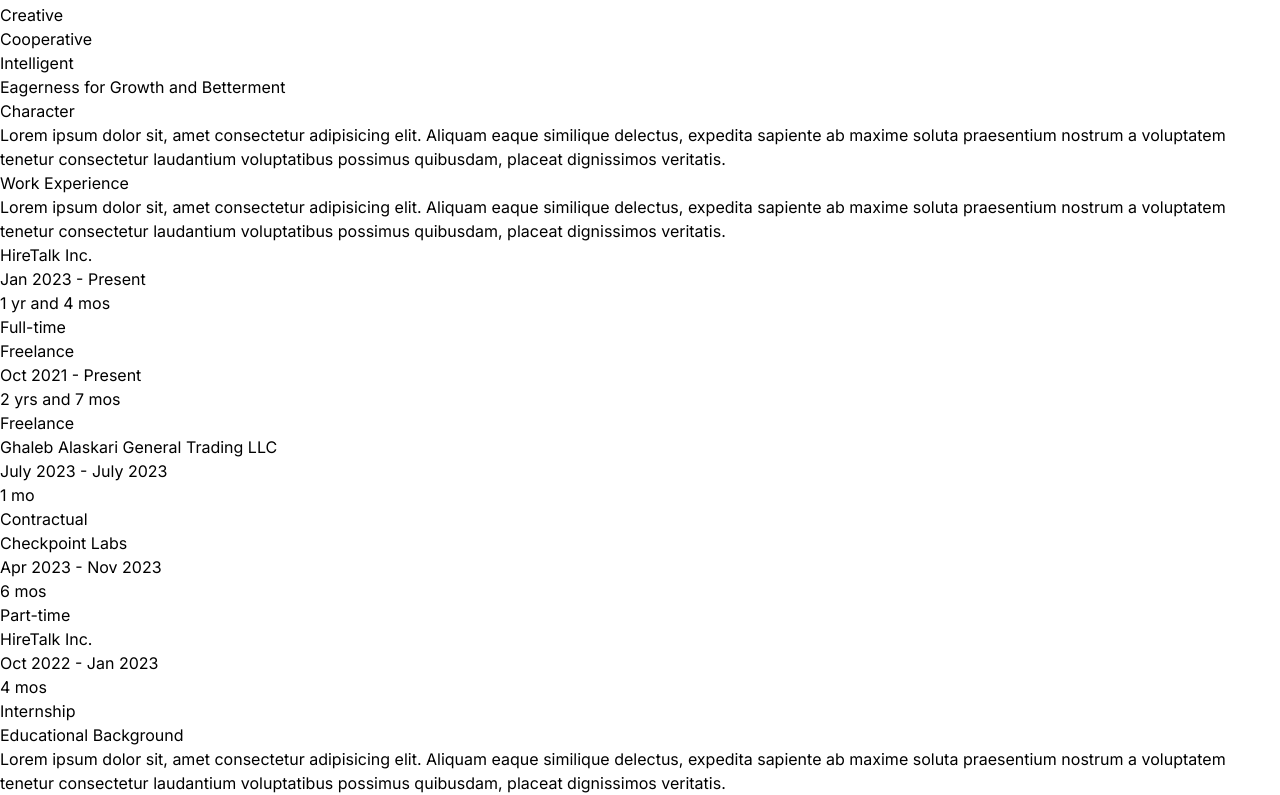
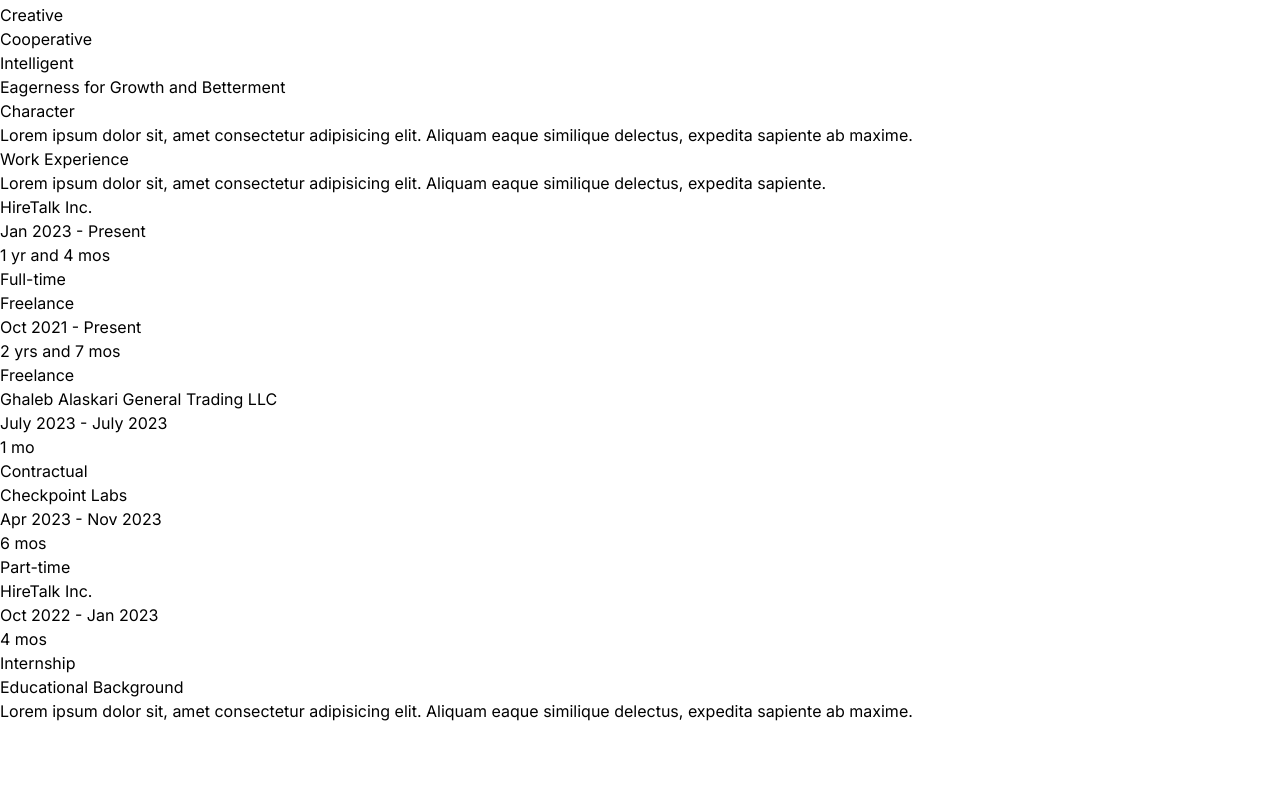
Before and after one commit to jazztinecruz/portfolioV2, a Next.js app: page / in a window 1280 px wide. Shown: the part 405-1200 px from the top of the page. Built offline with nearby package versions, Linux system fonts and the light colour scheme.

Commit message:
chore: add ids

```diff
--- a/app/_components/sections/about/character.tsx
+++ b/app/_components/sections/about/character.tsx
@@ -18,9 +18,7 @@
         <Title>Character</Title>
         <p className="tertiary">
           Lorem ipsum dolor sit, amet consectetur adipisicing elit. Aliquam
-          eaque similique delectus, expedita sapiente ab maxime soluta
-          praesentium nostrum a voluptatem tenetur consectetur laudantium
-          voluptatibus possimus quibusdam, placeat dignissimos veritatis.
+          eaque similique delectus, expedita sapiente ab maxime.
         </p>
       </div>
     </section>
--- a/app/_components/sections/about/educational.tsx
+++ b/app/_components/sections/about/educational.tsx
@@ -9,9 +9,7 @@
         <Title>Educational Background</Title>
         <p className="tertiary">
           Lorem ipsum dolor sit, amet consectetur adipisicing elit. Aliquam
-          eaque similique delectus, expedita sapiente ab maxime soluta
-          praesentium nostrum a voluptatem tenetur consectetur laudantium
-          voluptatibus possimus quibusdam, placeat dignissimos veritatis.
+          eaque similique delectus, expedita sapiente ab maxime.
         </p>
       </div>
 
--- a/app/_components/sections/about/work.tsx
+++ b/app/_components/sections/about/work.tsx
@@ -8,9 +8,7 @@
         <Title>Work Experience</Title>
         <p className="tertiary">
           Lorem ipsum dolor sit, amet consectetur adipisicing elit. Aliquam
-          eaque similique delectus, expedita sapiente ab maxime soluta
-          praesentium nostrum a voluptatem tenetur consectetur laudantium
-          voluptatibus possimus quibusdam, placeat dignissimos veritatis.
+          eaque similique delectus, expedita sapiente.
         </p>
       </div>
 
@@ -19,7 +17,11 @@
           <div
             key={work.months}
             className="flex border-l py-2 relative primary-border">
-            <div className={`w-3 h-3 rounded-full absolute -start-1.5 mt-1.5 secondary ${work.isCurrent && "bg-green-500 dark:bg-green-500"}`} />
+            <div
+              className={`w-3 h-3 rounded-full absolute -start-1.5 mt-1.5 secondary ${
+                work.isCurrent && "bg-green-500 dark:bg-green-500"
+              }`}
+            />
 
             <div className="flex flex-col ml-8">
               <h3 className="font-medium">{work.company}</h3>
--- a/app/_components/sections/projects/index.tsx
+++ b/app/_components/sections/projects/index.tsx
@@ -11,7 +11,7 @@
   const { isDarkMode } = useTheme();
 
   return (
-    <section className="grid items-center gap-8 mt-12">
+    <section id="projects" className="grid items-center gap-8 mt-12">
       <SectionTitle>Live Projects</SectionTitle>
 
       <div className="grid grid-cols-1 md:grid-cols-2 lg:grid-cols-3 gap-8 items-center">
--- a/app/_components/sections/techs/index.tsx
+++ b/app/_components/sections/techs/index.tsx
@@ -5,7 +5,7 @@
 
 const TechStacks = () => {
   return (
-    <section className="grid items-center gap-8 mt-12">
+    <section id="tech-stacks" className="grid items-center gap-8 mt-12">
       <SectionTitle>Tech Stacks</SectionTitle>
       <div className="grid  grid-cols-4 md:grid-cols-6 lg:grid-cols-8 gap-y-4 items-center">
         {techStacks.map((tech) => {
```
